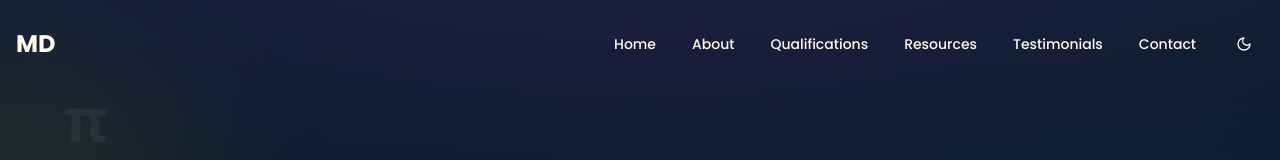
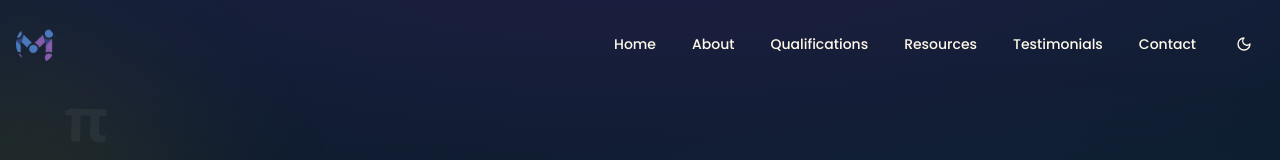
Before and after one commit to sofyanas/mitadesiyanti, a React (Vite) app: page / in a window 1280 px wide. Shown: the top 160 px of the page. Built offline with nearby package versions, Linux system fonts and the light colour scheme; the HTML template or start-up script is replaced by a standard one.

Commit message:
Replace MD text with logo in navbar

```diff
--- a/src/components/Navbar.tsx
+++ b/src/components/Navbar.tsx
@@ -57,8 +57,8 @@ const Navbar = () => {
         <div className="container mx-auto px-4">
           <div className="flex items-center justify-between h-14">
             {/* Logo */}
-            <a href="#" className={`text-2xl font-bold transition-colors ${isScrolled ? "text-gradient" : "text-primary-foreground"}`}>
-              MD
+            <a href="#" className="flex items-center">
+              <img src="/favicon.png" alt="Mita Desiyanti" className="h-10 w-10 rounded-full object-cover" />
             </a>
 
             {/* Desktop Nav */}
```
